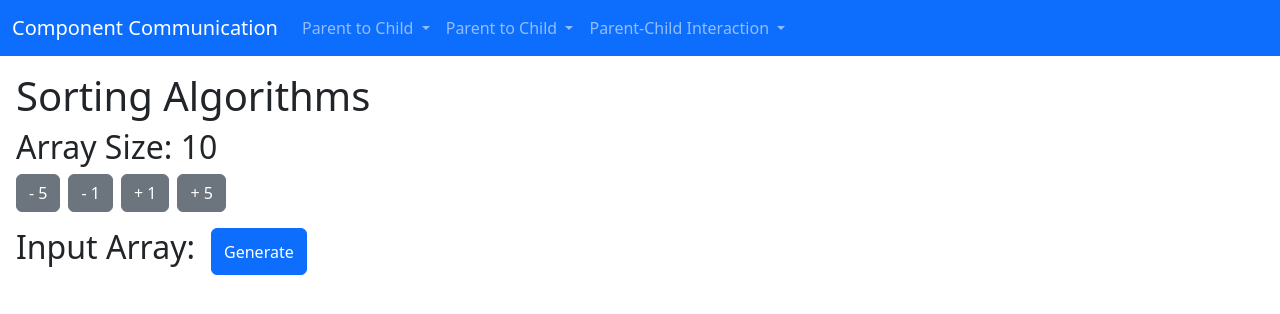
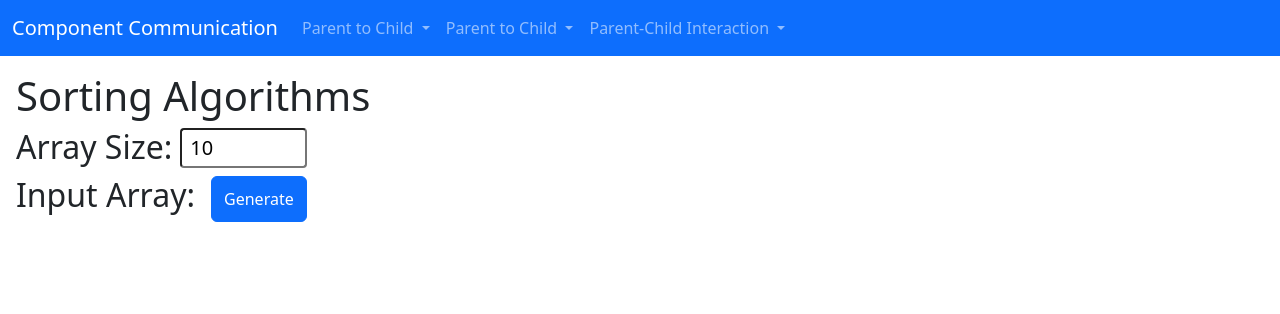
Before and after one commit to sten-bone/angular-component-communication, an Angular app: page /sorting in a window 1280 px wide. Shown: the top 314 px of the page. Built offline with nearby package versions, Linux system fonts and the light colour scheme.

Commit message:
Change array size selection to number input

```diff
--- a/src/app/components/pci/sort-controller/sort-controller.component.html
+++ b/src/app/components/pci/sort-controller/sort-controller.component.html
@@ -1,43 +1,26 @@
 <div class="m-3">
   <h1>Sorting Algorithms</h1>
   <section>
-    <div class="h2">Array Size: {{ arraySize }}</div>
-    <div class="d-flex justify-content-around justify-content-sm-start mb-3">
-      <button
-        type="button"
-        class="btn btn-secondary m-0 me-md-2"
-        [disabled]="arraySize < 5"
-        (click)="addArraySize(-5)"
-      >
-        - 5
-      </button>
-      <button
-        type="button"
-        class="btn btn-secondary m-0 me-sm-2"
-        [disabled]="arraySize == 0"
-        (click)="addArraySize(-1)"
-      >
-        - 1
-      </button>
-      <button
-        type="button"
-        class="btn btn-secondary m-0 me-sm-2"
-        [disabled]="arraySize == 50"
-        (click)="addArraySize(1)"
-      >
-        + 1
-      </button>
-      <button
-        type="button"
-        class="btn btn-secondary m-0 me-sm-2"
-        [disabled]="arraySize > 45"
-        (click)="addArraySize(5)"
-      >
-        + 5
-      </button>
+    <div class="h2 d-flex">
+      <span class="me-2">Array Size:</span>
+      <input
+        type="number"
+        class="form-control-sm fs-5"
+        [(ngModel)]="arraySize"
+        name="inputArraySize"
+        #inputArraySize="ngModel"
+        min="0"
+        max="100"
+      />
+    </div>
+    <div
+      [hidden]="inputArraySize.valid || inputArraySize.pristine"
+      class="alert alert-danger"
+    >
+      Array size must be between 0 and 100, inclusive.
     </div>
   </section>
-  <section class="mb-3">
+  <section *ngIf="inputArraySize.valid || inputArraySize.pristine" class="mb-3">
     <div class="d-flex">
       <h2>Input Array:</h2>
       <button
```
